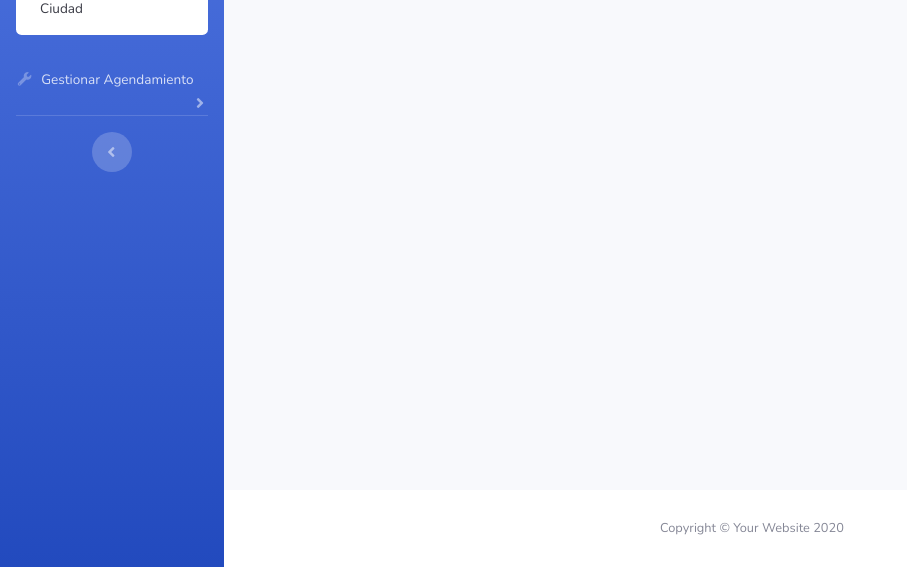
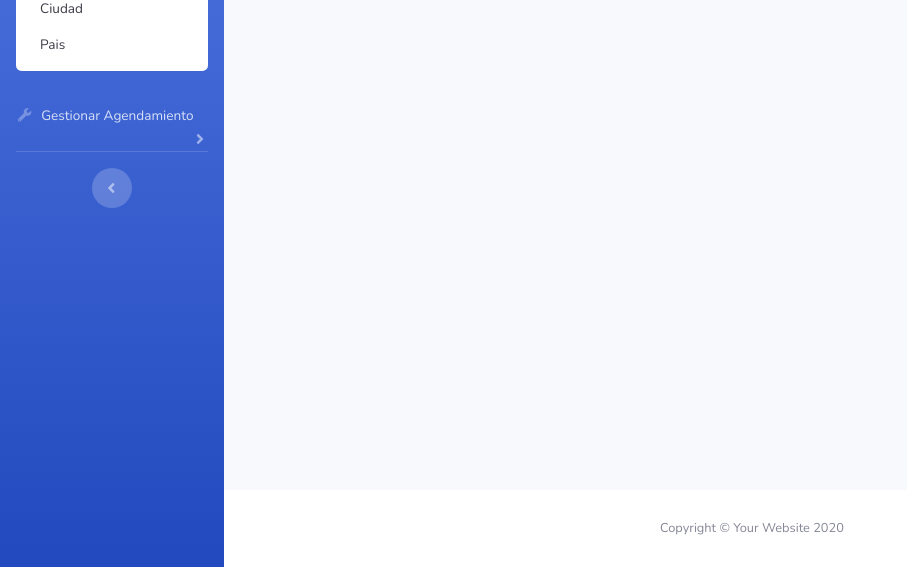
Before and after one commit to aramigirett/proyecto-lp3-examen-final-lp3, a Flask app: page /referenciales/ciudad/ciudad-index in a window 1280 px wide, after a click on "Referenciales". Shown: the part 233-800 px from the top of the page, without its empty margins (0-907 px from the left). Run offline with Flask 3, Linux system fonts and the light colour scheme; data that the repository does not hold is empty; some libraries are stand-ins or nearby versions.

Commit message:
add: cambios en la base

```diff
--- a/app/templates/base.html
+++ b/app/templates/base.html
@@ -67,6 +67,7 @@
                 <div id="collapseTwo" class="collapse" aria-labelledby="headingTwo" data-parent="#accordionSidebar">
                     <div class="bg-white py-2 collapse-inner rounded">
                         <a class="collapse-item" href="{{ url_for('ciudad.ciudadIndex') }}">Ciudad</a>
+                        <a class="collapse-item" href="{{ url_for('pais.paisIndex') }}">Pais</a>
                     </div>
                 </div>
             </li>
```
